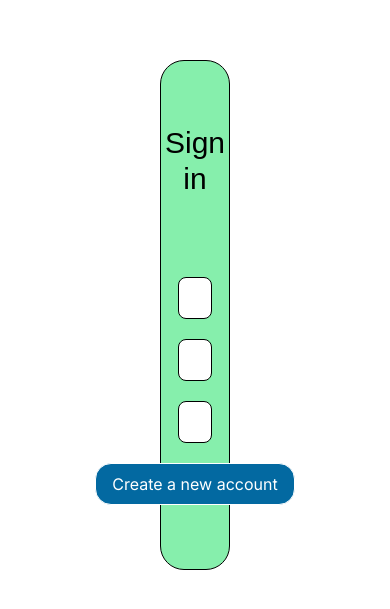
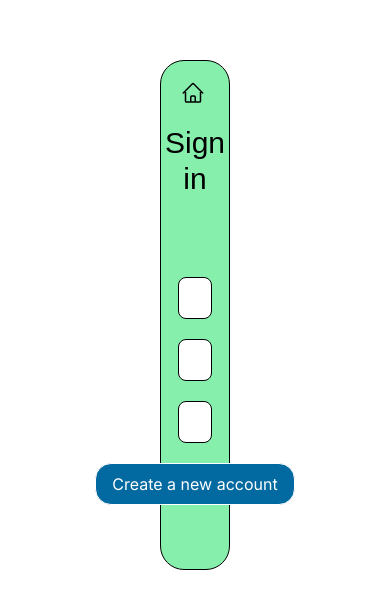
Before and after one commit to IgorGrieder/Library, a Next.js app in the folder library/: page /signIn in a window 390 px wide. Shown: the part 107-716 px from the top of the page. Built offline with nearby package versions, Linux system fonts and the light colour scheme; no server answers.

Commit message:
Added the possibility that from the log in page and the sign in page the user can comeback to the home page

```diff
--- a/library/src/app/login/page.tsx
+++ b/library/src/app/login/page.tsx
@@ -140,12 +140,34 @@
     router.push('/signIn');
   };
 
+  // Function to get back to the main menu
+  const handleBackMenu: MouseEventHandler<HTMLButtonElement> = (e) => {
+    e.preventDefault();
+    router.push('/'); // Changing the url to the main one
+  };
+
   return (
     <div className="flex h-screen items-center justify-center overflow-hidden bg-white p-40 text-black">
       <form
-        className="flex w-full flex-col items-center rounded-3xl border border-black bg-green-300 px-8 py-16 sm:min-h-[500px] sm:w-auto sm:min-w-[400px]"
+        className="relative flex w-full flex-col items-center rounded-3xl border border-black bg-green-300 px-8 py-16 sm:min-h-[500px] sm:w-auto sm:min-w-[400px]"
         onSubmit={handleLogIn}
       >
+        <button className="absolute left-5 top-5" onClick={handleBackMenu}>
+          <svg
+            xmlns="http://www.w3.org/2000/svg"
+            fill="none"
+            viewBox="0 0 24 24"
+            strokeWidth={1.5}
+            stroke="currentColor"
+            className="size-6"
+          >
+            <path
+              strokeLinecap="round"
+              strokeLinejoin="round"
+              d="m2.25 12 8.954-8.955c.44-.439 1.152-.439 1.591 0L21.75 12M4.5 9.75v10.125c0 .621.504 1.125 1.125 1.125H9.75v-4.875c0-.621.504-1.125 1.125-1.125h2.25c.621 0 1.125.504 1.125 1.125V21h4.125c.621 0 1.125-.504 1.125-1.125V9.75M8.25 21h8.25"
+            />
+          </svg>
+        </button>
         <h1 className="font-Barlow mb-20 text-center text-3xl">Log in</h1>
         <input
           type="text"
--- a/library/src/app/signIn/page.tsx
+++ b/library/src/app/signIn/page.tsx
@@ -1,13 +1,11 @@
 'use client';
 import ErrorBox from '@/components/ErrorBox';
-import { userCtx } from '@/context/userContext';
 import axiosInstance from '@/utils/axios';
 import { useRouter } from 'next/navigation';
 import {
   ChangeEvent,
   MouseEventHandler,
   RefObject,
-  useContext,
   useRef,
   useState,
 } from 'react';
@@ -209,9 +207,31 @@
     }
   };
 
+  // Function to get back to the main menu
+  const handleBackMenu: MouseEventHandler<HTMLButtonElement> = (e) => {
+    e.preventDefault();
+    router.push('/'); // Changing the url to the main one
+  };
+
   return (
     <div className="flex h-screen items-center justify-center overflow-hidden bg-white p-40 text-black">
-      <form className="flex w-full flex-col items-center rounded-3xl border border-black bg-green-300 px-8 py-16 sm:min-h-[500px] sm:w-auto sm:min-w-[400px]">
+      <form className="relative flex w-full flex-col items-center rounded-3xl border border-black bg-green-300 px-8 py-16 sm:min-h-[500px] sm:w-auto sm:min-w-[400px]">
+        <button className="absolute left-5 top-5" onClick={handleBackMenu}>
+          <svg
+            xmlns="http://www.w3.org/2000/svg"
+            fill="none"
+            viewBox="0 0 24 24"
+            strokeWidth={1.5}
+            stroke="currentColor"
+            className="size-6"
+          >
+            <path
+              strokeLinecap="round"
+              strokeLinejoin="round"
+              d="m2.25 12 8.954-8.955c.44-.439 1.152-.439 1.591 0L21.75 12M4.5 9.75v10.125c0 .621.504 1.125 1.125 1.125H9.75v-4.875c0-.621.504-1.125 1.125-1.125h2.25c.621 0 1.125.504 1.125 1.125V21h4.125c.621 0 1.125-.504 1.125-1.125V9.75M8.25 21h8.25"
+            />
+          </svg>
+        </button>
         <h1 className="font-Barlow mb-20 text-center text-3xl">Sign in</h1>
         <input
           ref={refName}
```
